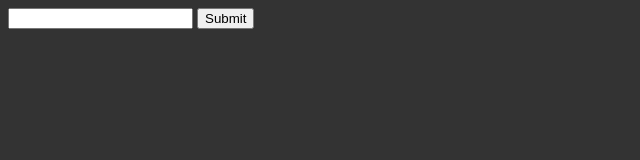
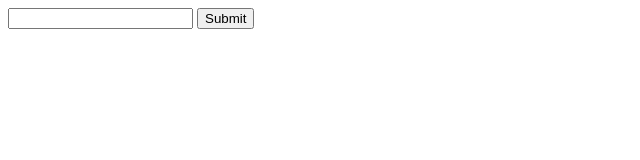
Before and after one commit to bluehalooo/bluehalooo.github.io, a plain HTML site: page vidchat.html in a window 1280 px wide. Shown: the whole page, without its empty margins (0-640 px from the left). Drawn offline with Linux system fonts and the light colour scheme.

Commit message:
fixed some shit

```diff
--- a/vidchat.html
+++ b/vidchat.html
@@ -2,7 +2,6 @@
   <head>
     <title>Video Chat</title>
     <style>
-      body {background-color: #333}
     </style>
   </head> <body>
 
```
